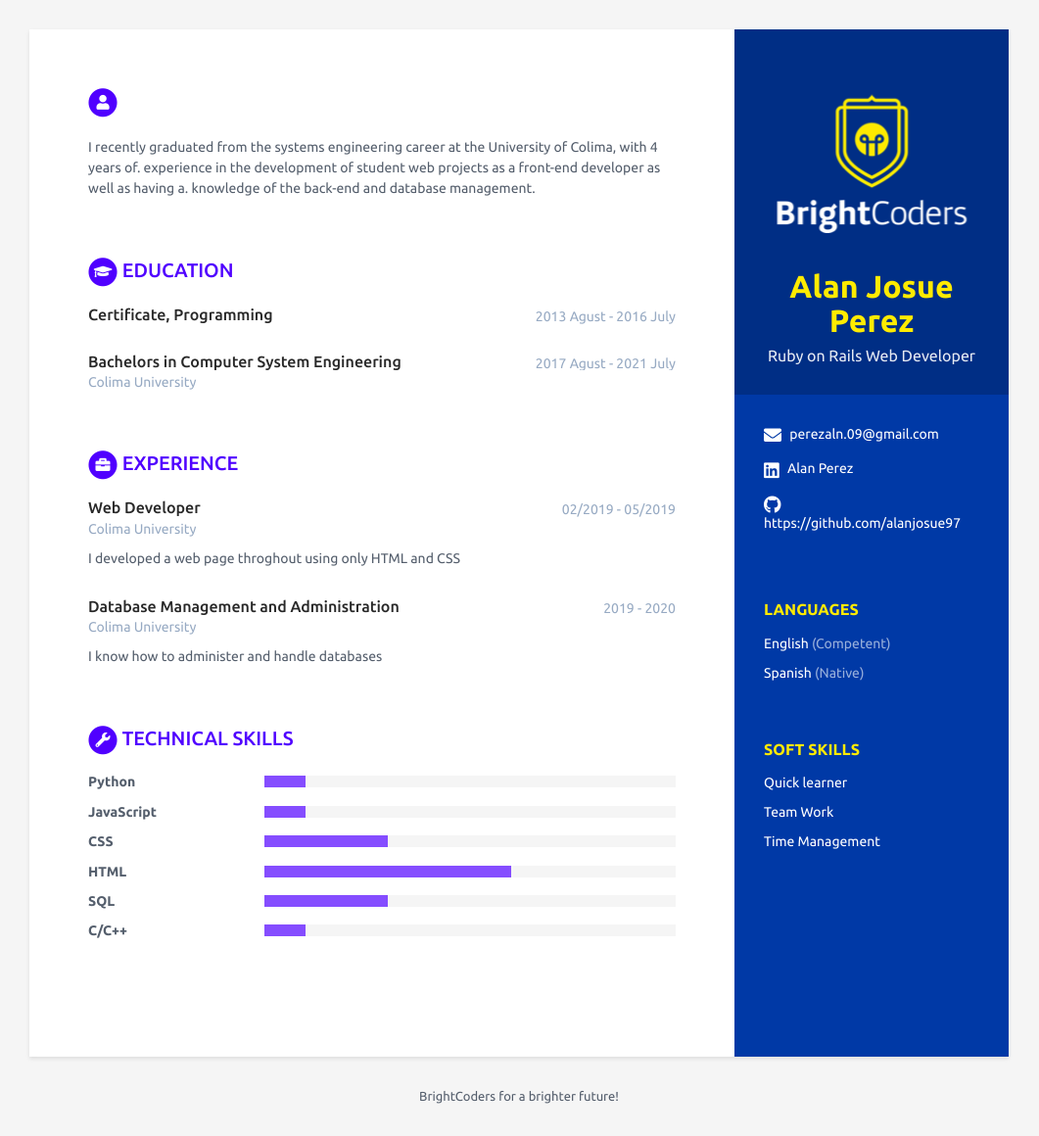
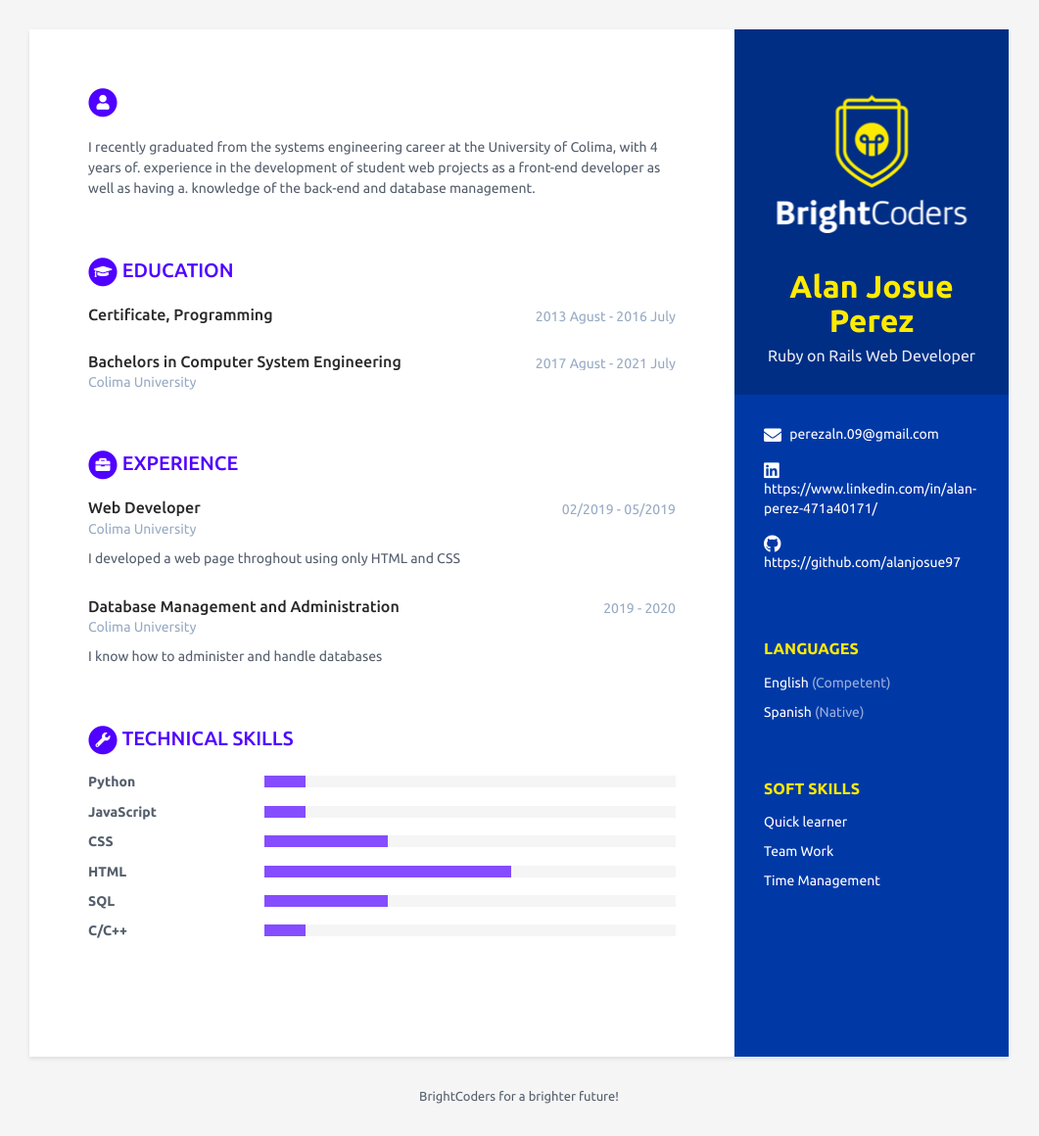
Before and after one commit to BC-MAY-21-ROR/kata-03-scorecard-alanjosue97, a Jekyll site: the page built from index.html, in a window 1280 px wide. Shown: the whole page at 98% size, without its empty margins (110-1171 px from the left). Built offline with Jekyll 4.4.1, drawn with Linux system fonts in a browser that asks for light colours; part of the change alters nothing that is shown.

Commit message:
add  url linkedin

```diff
--- a/_data/data.yml
+++ b/_data/data.yml
@@ -15,7 +15,7 @@ sidebar:
   email: perezaln.09@gmail.com
   phone:
   website: # No agregar http://
-  linkedin: Alan Perez
+  linkedin: https://www.linkedin.com/in/alan-perez-471a40171/
   github: https://github.com/alanjosue97
   gitlab:
   bitbucket:
```
